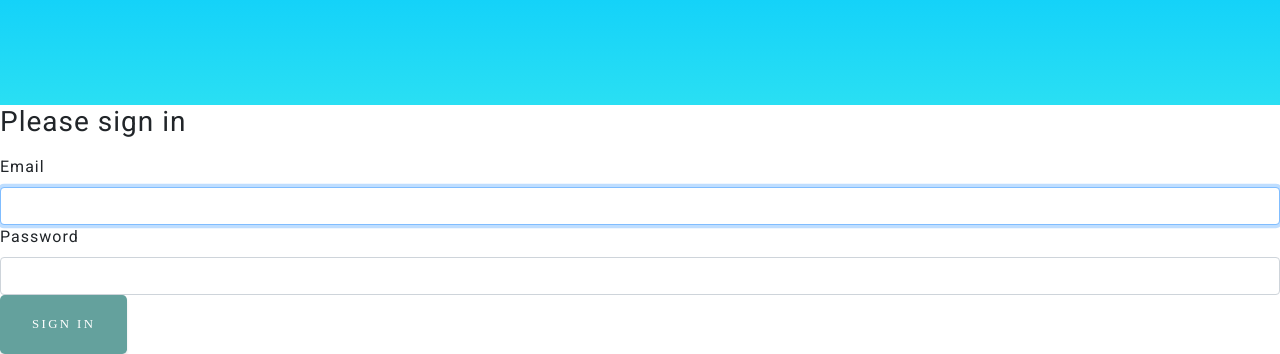
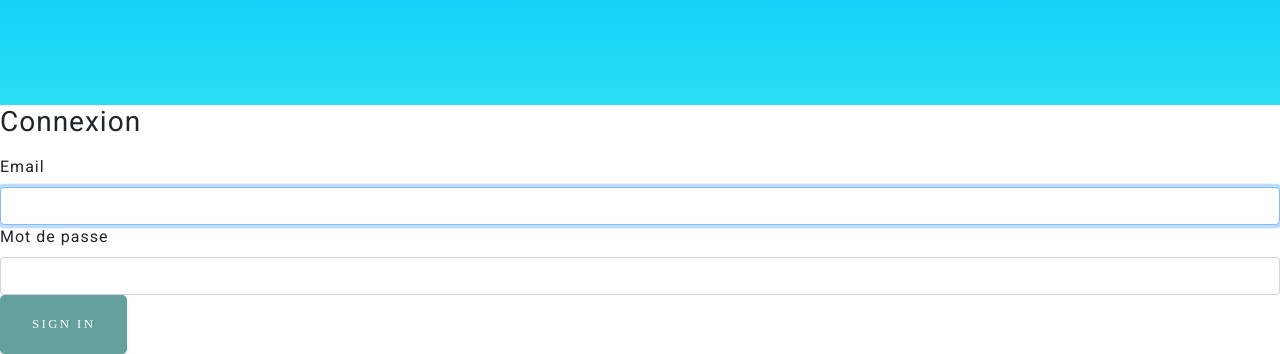
Before and after one commit to jakezlb/dokiz, a Symfony app: template templates/security/login.html.twig in a window 1280 px wide. Shown: the part 695-1049 px from the top of the page. Run offline with Twig, Linux system fonts and the light colour scheme; the template is opened without the code that fills it, so the values that code supplies are empty; some libraries are stand-ins or nearby versions.

Commit message:
first connexion page

```diff
--- a/templates/base.html.twig
+++ b/templates/base.html.twig
@@ -22,7 +22,7 @@
 <body  data-spy="scroll" data-target="#navbar-example2" data-offset="0">
 <nav class="navbar navbar-expand-lg navbar-light fixed-top" id="mainNav">
     <div class="container">
-        <a class="navbar-brand js-scroll-trigger" href="#dokiz">DOKIZ</a>
+        <a class="navbar-brand js-scroll-trigger" href="{{ path('index') }}">DOKIZ</a>
         <button class="navbar-toggler navbar-toggler-right" type="button" data-toggle="collapse"
                 data-target="#navbarResponsive" aria-controls="navbarResponsive" aria-expanded="false"
                 aria-label="Toggle navigation">
@@ -43,7 +43,7 @@
             </ul>
             <ul class="navbar-nav ml-auto">
                 <li class="nav-item">
-                    <a class="nav-link js-scroll-trigger" href="#signup">Se connecter</a>
+                    <a class="nav-link js-scroll-trigger" href="{{ path('app_login') }}">Se connecter</a>
                 </li>
             </ul>
         </div>
--- a/templates/security/login.html.twig
+++ b/templates/security/login.html.twig
@@ -10,14 +10,14 @@
 
     {% if app.user %}
         <div class="mb-3">
-            You are logged in as {{ app.user.username }}, <a href="{{ path('app_logout') }}">Logout</a>
+            Vous êtes connecté en tant que {{ app.user.username }}, <a href="{{ path('app_logout') }}">Logout</a>
         </div>
     {% endif %}
 
-    <h1 class="h3 mb-3 font-weight-normal">Please sign in</h1>
+    <h1 class="h3 mb-3 font-weight-normal">Connexion</h1>
     <label for="inputEmail">Email</label>
     <input type="email" value="{{ last_username }}" name="email" id="inputEmail" class="form-control" required autofocus>
-    <label for="inputPassword">Password</label>
+    <label for="inputPassword">Mot de passe</label>
     <input type="password" name="password" id="inputPassword" class="form-control" required>
 
     <input type="hidden" name="_csrf_token"
```
